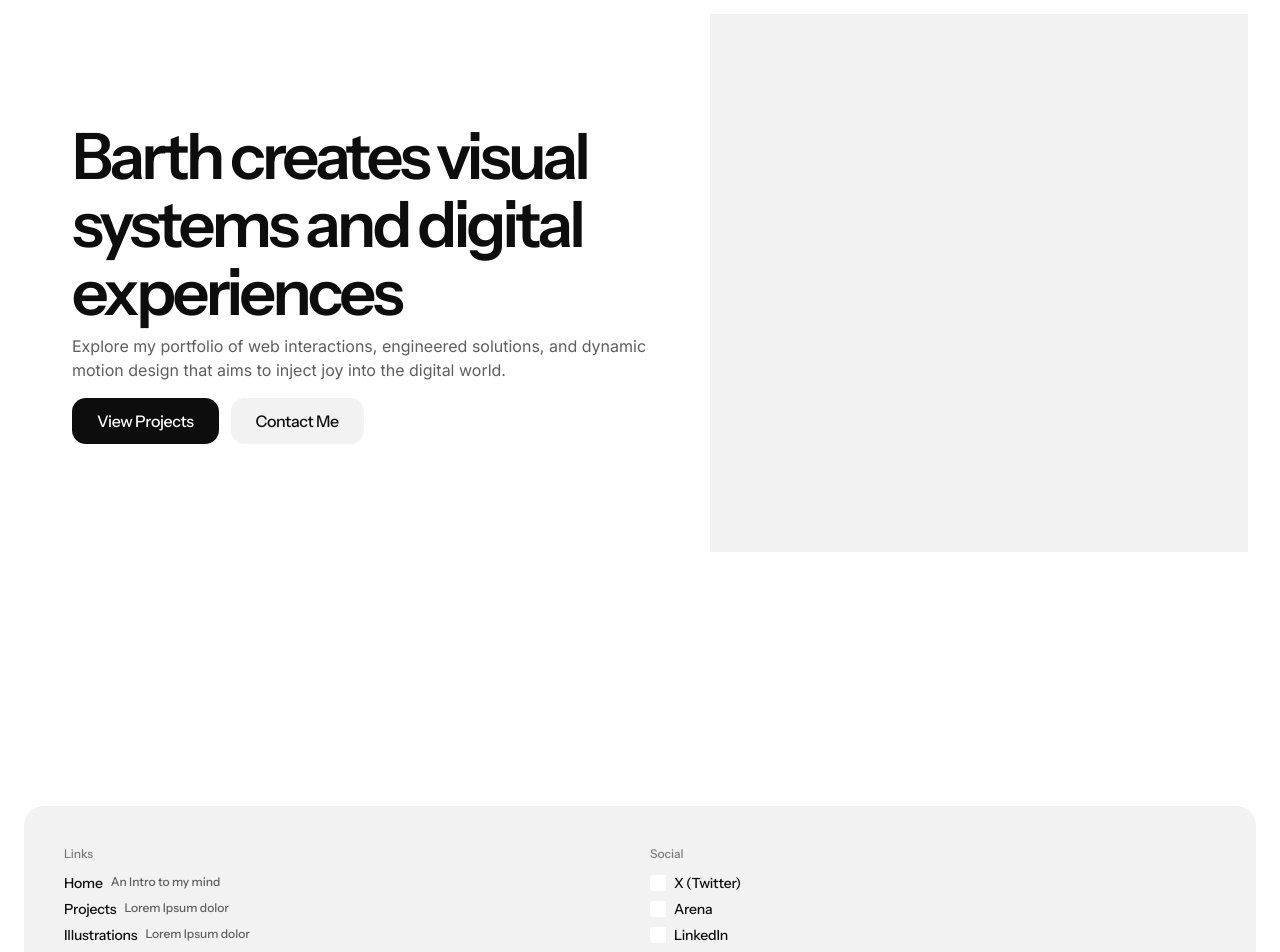
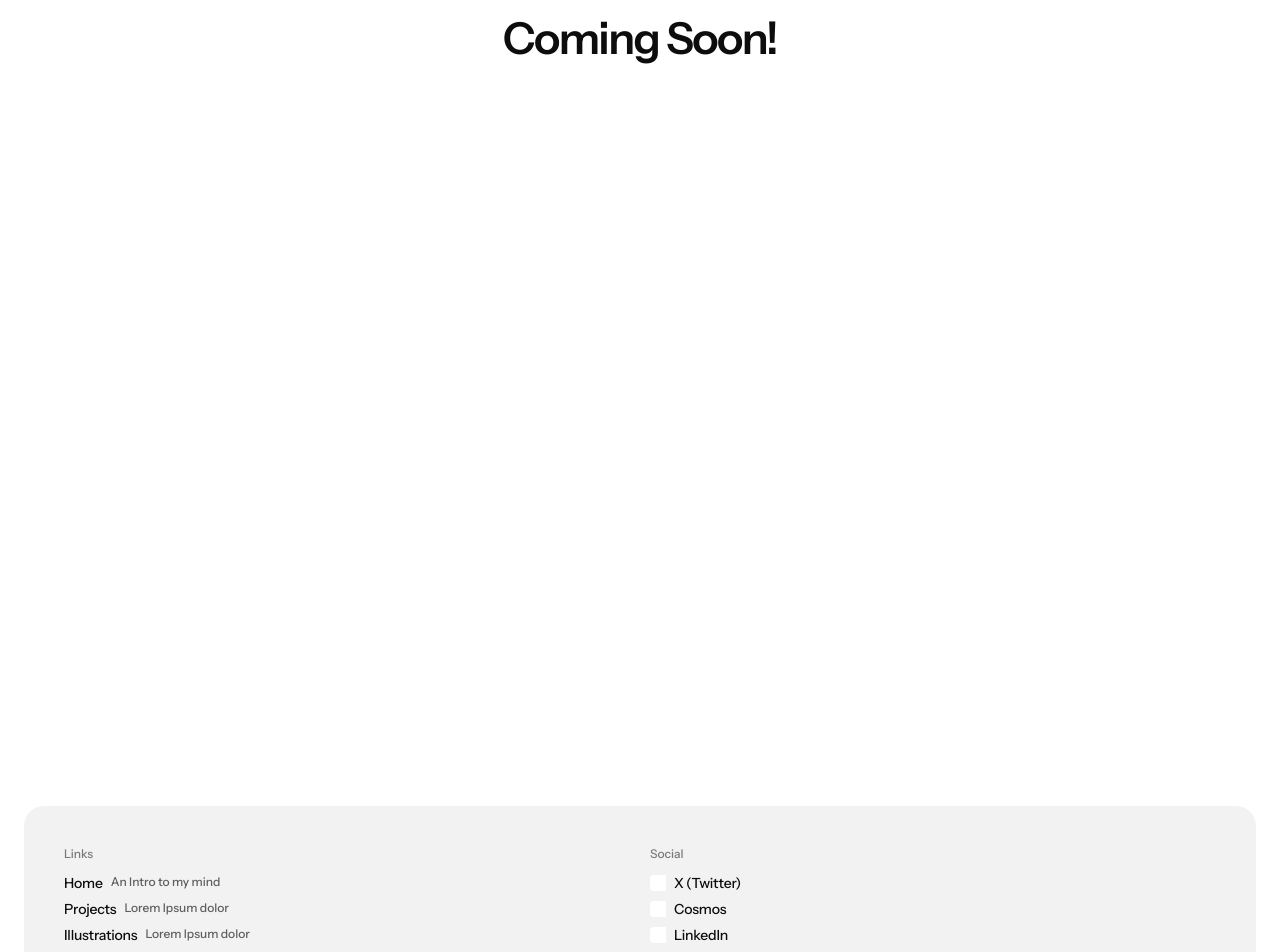
Before and after one commit to barthkosi/V2-Portfolio, a React (Vite) app: page /archive in a window 1280 px wide. Shown: the part 120-1072 px from the top of the page. Built offline with nearby package versions, Linux system fonts and the light colour scheme.

Commit message:
Update social links and archive page, add Hv2
Updated Footer social links to use correct URLs and renamed Arena to Cosmos. Simplified Archive page with a 'Coming Soon!' message. Added Hv2.tsx as a new page with the previous Archive content. Minor cleanup in Projects.tsx.

```diff
--- a/src/components/Footer.tsx
+++ b/src/components/Footer.tsx
@@ -41,19 +41,19 @@ export default function Footer() {
             <div className="w-full flex flex-col gap-3">
              <div className="label-xs text-[var(--content-tertiary)]">Social</div>
               <div className="flex flex-col gap-2 label-s text-[var(--content-primary)]">
-               <a href="https://twitter.com/" target="_blank" rel="noopener noreferrer" className="flex flex-row gap-2 items-center hover:text-[var(--content-secondary)]">
+               <a href="https://x.com/barthkosi/" target="_blank" rel="noopener noreferrer" className="flex flex-row gap-2 items-center hover:text-[var(--content-secondary)]">
                <div className="w-[16px] h-[16px] bg-[var(--background-primary)] rounded-s"></div>
                   X (Twitter)
                </a>
-               <a href="https://twitter.com/" target="_blank" rel="noopener noreferrer" className="flex flex-row gap-2 items-center hover:text-[var(--content-secondary)]">
+               <a href="https://cosmos.so/barthkosi/" target="_blank" rel="noopener noreferrer" className="flex flex-row gap-2 items-center hover:text-[var(--content-secondary)]">
                <div className="w-[16px] h-[16px] bg-[var(--background-primary)] rounded-s"></div>
-                  Arena
+                  Cosmos
                </a>
-               <a href="https://twitter.com/" target="_blank" rel="noopener noreferrer" className="flex flex-row gap-2 items-center hover:text-[var(--content-secondary)]">
+               <a href="http://www.linkedin.com/in/barthkosi/" target="_blank" rel="noopener noreferrer" className="flex flex-row gap-2 items-center hover:text-[var(--content-secondary)]">
                <div className="w-[16px] h-[16px] bg-[var(--background-primary)] rounded-s"></div>
                   LinkedIn
                </a>
-               <a href="https://github.com/barthkosi" target="_blank" rel="noopener noreferrer" className="flex flex-row gap-2 items-center hover:text-[var(--content-secondary)]">
+               <a href="https://github.com/barthkosi/" target="_blank" rel="noopener noreferrer" className="flex flex-row gap-2 items-center hover:text-[var(--content-secondary)]">
                <div className="w-[16px] h-[16px] bg-[var(--background-primary)] rounded-s"></div>
                GitHub
                </a>
--- a/src/pages/Archive.tsx
+++ b/src/pages/Archive.tsx
@@ -1,41 +1,12 @@
-import Button from "../components/Button";
+export default function Archive() {
 
-export default function Home() {
-    return (
-        <>
-          <main>
-            <div className="flex flex-col lg:flex-row gap-8">
-              <div className="flex flex-col justify-center gap-4 lg:pl-10">
-                <div className="flex flex-col gap-2 text-left">
-                  <h1>Barth creates visual systems and digital experiences</h1>
-                  <p className="body-m text-[var(--content-secondary)]">
-                    Explore my portfolio of web interactions, engineered solutions,
-                    and dynamic motion design that aims to inject joy into the digital world.
-                  </p>
-                </div>
+  return (
+    <main>
+      <div className="flex flex-col my-auto items-center w-full gap-7">
 
-                <div className="flex flex-row items-center gap-3 flex-wrap">
+        <h3 className="my-auto h-full">Coming Soon!</h3>
 
-                  <Button to="/projects">
-                    View Projects
-                  </Button>
-
-                  <Button
-                    variant="secondary"
-                    href="https://cal.com/barthkosi/intro"
-                    openInNewTab
-                  >
-                    Contact Me
-                  </Button>
-
-                </div>
-              </div>
-
-              <div className="w-full aspect-square">
-                <div className="w-full aspect-square bg-[var(--background-secondary)] transform [transform:perspective(500px)_skewX(-24deg)]"></div>
-              </div>
-            </div>
-          </main>
-        </>
-    );
+      </div>
+    </main>
+  );
 }
--- /dev/null
+++ b/src/pages/Hv2.tsx
@@ -0,0 +1,41 @@
+import Button from "../components/Button";
+
+export default function Home() {
+    return (
+        <>
+          <main>
+            <div className="flex flex-col lg:flex-row gap-8">
+              <div className="flex flex-col justify-center gap-4 lg:pl-10">
+                <div className="flex flex-col gap-2 text-left">
+                  <h1>Barth creates visual systems and digital experiences</h1>
+                  <p className="body-m text-[var(--content-secondary)]">
+                    Explore my portfolio of web interactions, engineered solutions,
+                    and dynamic motion design that aims to inject joy into the digital world.
+                  </p>
+                </div>
+
+                <div className="flex flex-row items-center gap-3 flex-wrap">
+
+                  <Button to="/projects">
+                    View Projects
+                  </Button>
+
+                  <Button
+                    variant="secondary"
+                    href="https://cal.com/barthkosi/intro"
+                    openInNewTab
+                  >
+                    Contact Me
+                  </Button>
+
+                </div>
+              </div>
+
+              <div className="w-full aspect-square">
+                <div className="w-full aspect-square bg-[var(--background-secondary)] transform [transform:perspective(500px)_skewX(-24deg)]"></div>
+              </div>
+            </div>
+          </main>
+        </>
+    );
+}
--- a/src/pages/Projects.tsx
+++ b/src/pages/Projects.tsx
@@ -1,5 +1,3 @@
-
-
 export default function Projects() {
 
   return (
```
